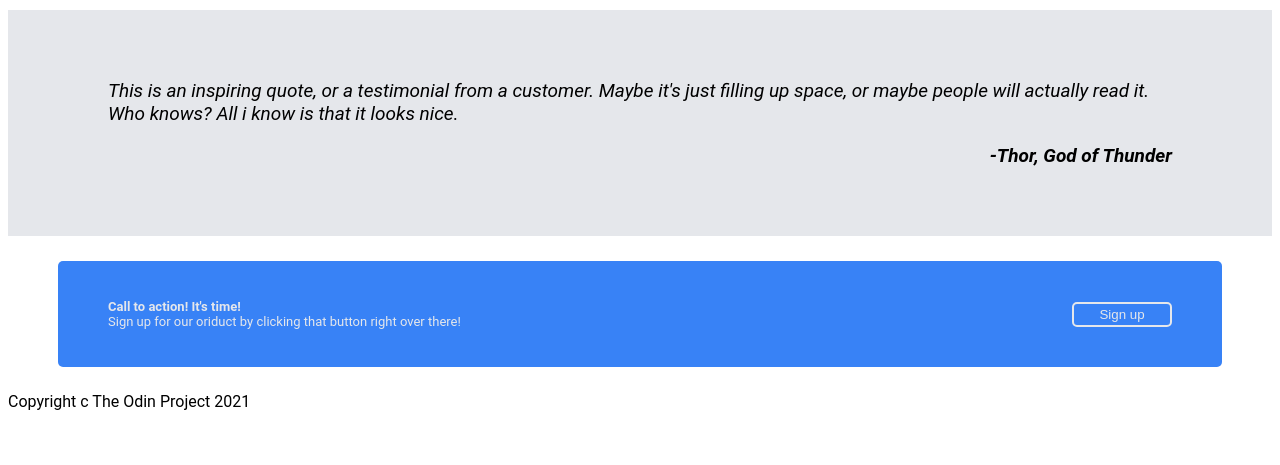
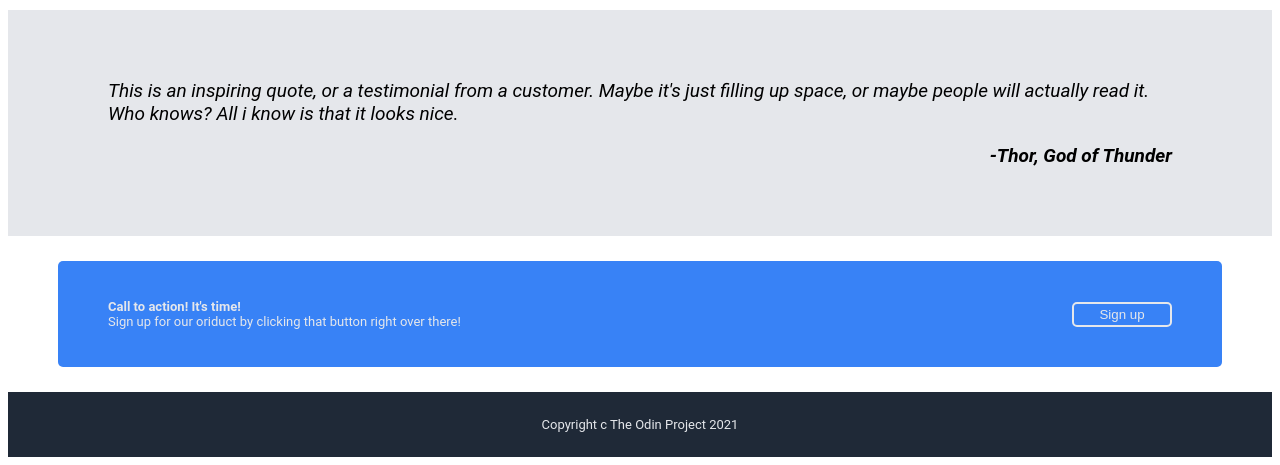
Before and after one commit to barretm4/landing-page, a plain HTML site: page index.html in a window 1280 px wide. Shown: the part 560-1025 px from the top of the page. Before the commit the page ends 979 px from the top, so only its background shows below. Drawn offline with Linux system fonts and the light colour scheme.

Commit message:
stilize footer block

```diff
--- a/style.css
+++ b/style.css
@@ -118,3 +118,13 @@ li{
     width: 100px;
     height: 25px;
 }
+.footer{
+    display: flex;
+    align-items: center;
+    justify-content: center;
+    background-color: #1F2937;
+    color:#e5e7eb;
+    font-size: 13px;
+    padding-top: 25px;
+    padding-bottom: 25px;
+}
```
